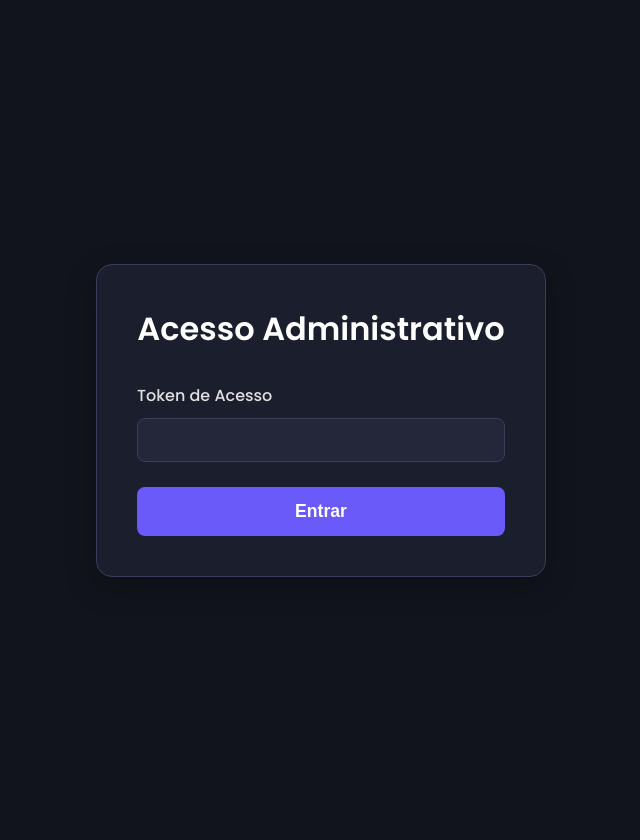
After one commit to leonardosete/meu-dash, a Flask app: page /admin in a window 1280 px wide. The commit adds this page. Shown: the whole page, without its empty margins (319-959 px from the left). Run offline with Flask 3, Linux system fonts and the light colour scheme.

Commit message:
feat(security): Implementa autenticação de admin e atualiza docs
Adiciona uma camada de segurança baseada em token de ambiente para proteger funcionalidades críticas e atualiza toda a documentação associada.

- Cria rotas de admin (/admin, /admin/login, /admin/logout) e uma página de login.
- Protege a rota de exclusão de relatórios, exigindo autenticação de admin.
- Melhora a usabilidade adicionando um card de 'Acesso Administrativo' na página inicial.
- Implementa exclusão em cascata no modelo de dados para garantir a integridade do banco.
- Adiciona testes de integração para validar o fluxo de segurança.
- Melhora a experiência do usuário com mensagens flash.
- Atualiza extensivamente a documentação (CONTRIBUTING.md, README.md, doc_tecnica.html) para detalhar a configuração do ADMIN_TOKEN em ambientes de desenvolvimento e produção (Kubernetes Secrets).

```diff
--- a/docs/doc_tecnica.html
+++ b/docs/doc_tecnica.html
@@ -247,7 +247,7 @@ docker build -t meu-dash-web .
 # Execução do container
 docker run -p 8000:8000 -v ./data:/app/data meu-dash-web</code></pre>
                 <h4><code>kubernetes.yaml</code></h4>
-                <p>Define os recursos para implantação em Kubernetes, incluindo <strong>PersistentVolumeClaim</strong> para o diretório <code>/app/data</code>, <strong>Deployment</strong> e <strong>Service</strong>.</p>
+                <p>Define os recursos para implantação em Kubernetes, incluindo <strong>StatefulSet</strong> e <strong>PersistentVolumeClaim</strong>. O manifesto está configurado para injetar o <code>ADMIN_TOKEN</code> como uma variável de ambiente a partir de um <strong>Kubernetes Secret</strong>. Para detalhes sobre como criar e gerenciar este segredo, consulte o <a href="../CONTRIBUTING.md">guia de contribuição</a>.</p>
             </div>
         </section>
 
--- a/src/app.py
+++ b/src/app.py
@@ -8,6 +8,7 @@ from flask import (
     request,
     redirect,
     url_for,
+    session,
     send_from_directory,
     jsonify,
     flash,
@@ -31,6 +32,7 @@ app.config["SQLALCHEMY_TRACK_MODIFICATIONS"] = False
 app.config["SECRET_KEY"] = (
     "uma-chave-secreta-forte-para-flash"  # NOVO: Chave secreta necessária para usar flash
 )
+app.config["ADMIN_TOKEN"] = os.getenv("ADMIN_TOKEN")
 db = SQLAlchemy(app)
 migrate = Migrate(app, db)
 
@@ -42,6 +44,20 @@ class Report(db.Model):
     report_path = db.Column(db.String(255))
     json_summary_path = db.Column(db.String(255))
     date_range = db.Column(db.String(100), nullable=True)
+
+    # Relacionamentos com TrendAnalysis para exclusão em cascata
+    trends_as_current = db.relationship(
+        "TrendAnalysis",
+        foreign_keys="TrendAnalysis.current_report_id",
+        back_populates="current_report",
+        cascade="all, delete-orphan",
+    )
+    trends_as_previous = db.relationship(
+        "TrendAnalysis",
+        foreign_keys="TrendAnalysis.previous_report_id",
+        back_populates="previous_report",
+        cascade="all, delete-orphan",
+    )
 
     def __repr__(self):
         return f"<Report {self.original_filename}>"
@@ -62,10 +78,10 @@ class TrendAnalysis(db.Model):
 
     # Relacionamentos para fácil acesso aos objetos Report
     current_report = db.relationship(
-        "Report", foreign_keys=[current_report_id], backref="trend_as_current"
+        "Report", foreign_keys=[current_report_id], back_populates="trends_as_current"
     )
     previous_report = db.relationship(
-        "Report", foreign_keys=[previous_report_id], backref="trend_as_previous"
+        "Report", foreign_keys=[previous_report_id], back_populates="trends_as_previous"
     )
 
     def __repr__(self):
@@ -205,7 +221,11 @@ def upload_file():
             TrendAnalysis=TrendAnalysis,  # Passa o novo modelo
             base_dir=BASE_DIR,
         )
-        if result:
+        if result and result.get("warning"):
+            # NOVO: Verifica primeiro se há um aviso.
+            flash(result["warning"], "warning")
+            return redirect(url_for("index"))
+        elif result:
             return redirect(
                 url_for(
                     "serve_report",
@@ -384,6 +404,14 @@ def delete_report(report_id):
         werkzeug.wrappers.Response: Uma resposta de redirecionamento de volta
         para a página de histórico de relatórios.
     """
+    # Protege a rota, permitindo acesso apenas a administradores.
+    if not session.get("is_admin"):
+        flash(
+            "Acesso negado. Você precisa ser um administrador para excluir relatórios.",
+            "error",
+        )
+        return redirect(url_for("admin_login_page"))
+
     report = Report.query.get_or_404(report_id)
 
     try:
@@ -408,6 +436,40 @@ def delete_report(report_id):
     return redirect(url_for("relatorios"))
 
 
+# --- NOVAS ROTAS DE ADMINISTRAÇÃO ---
+
+
+@app.route("/admin", methods=["GET"])
+def admin_login_page():
+    """Renderiza a página de login do administrador."""
+    # O template admin_login.html será criado na próxima etapa do plano.
+    return render_template("admin_login.html")
+
+
+@app.route("/admin/login", methods=["POST"])
+def admin_login():
+    """Processa a tentativa de login do administrador."""
+    token_fornecido = request.form.get("token")
+    admin_token_config = app.config.get("ADMIN_TOKEN")
+
+    # Verifica se o token de admin está configurado e se corresponde ao fornecido
+    if admin_token_config and token_fornecido == admin_token_config:
+        session["is_admin"] = True
+        flash("Login de administrador realizado com sucesso!", "success")
+        return redirect(url_for("relatorios"))
+    else:
+        flash("Token de administrador inválido.", "error")
+        return redirect(url_for("admin_login_page"))
+
+
+@app.route("/admin/logout")
+def admin_logout():
+    """Remove o status de administrador da sessão."""
+    session.pop("is_admin", None)
+    flash("Logout realizado com sucesso.", "info")
+    return redirect(url_for("index"))
+
+
 # --- INICIALIZAÇÃO DA APLICAÇÃO ---
 
 if __name__ == "__main__":
--- a/src/services.py
+++ b/src/services.py
@@ -186,6 +186,10 @@ def process_upload_and_generate_reports(
             logger.warning(
                 "O arquivo enviado não é cronologicamente mais recente. A análise de tendência será pulada."
             )
+            # Retorna um dicionário com o aviso para ser exibido na interface
+            return {
+                "warning": "Análise de tendência pulada: o arquivo enviado não é mais recente que o último analisado."
+            }
     else:
         logger.info(
             "Nenhum relatório anterior encontrado para comparação de tendência."
--- /dev/null
+++ b/templates/admin_login.html
@@ -0,0 +1,120 @@
+<!DOCTYPE html>
+<html lang="pt-BR">
+<head>
+    <meta charset="UTF-8">
+    <meta name="viewport" content="width=device-width, initial-scale=1.0">
+    <title>Admin Login</title>
+    <link rel="preconnect" href="https://fonts.googleapis.com">
+    <link rel="preconnect" href="https://fonts.gstatic.com" crossorigin>
+    <link href="https://fonts.googleapis.com/css2?family=Poppins:wght@400;500;600&display=swap" rel="stylesheet">
+    <style>
+        :root {
+            --bg-color: #12141D;
+            --card-color: #1B1E2C;
+            --text-color: #E0E0E0;
+            --primary-text-color: #FFFFFF;
+            --border-color: #3A3D5A;
+            --accent-color: #6A5AF9;
+            --accent-color-hover: #5848d8;
+            --danger-color: #e74a3b;
+            --font-family: 'Poppins', sans-serif;
+        }
+        body {
+            font-family: var(--font-family);
+            background-color: var(--bg-color);
+            color: var(--text-color);
+            display: flex;
+            justify-content: center;
+            align-items: center;
+            min-height: 100vh;
+            margin: 0;
+            padding: 20px;
+        }
+        .container {
+            max-width: 450px;
+            width: 100%;
+        }
+        .card {
+            background: var(--card-color);
+            border: 1px solid var(--border-color);
+            border-radius: 16px;
+            padding: 40px;
+            box-shadow: 0 10px 30px rgba(0,0,0,0.25);
+            text-align: center;
+        }
+        h1 {
+            color: var(--primary-text-color);
+            font-weight: 600;
+            margin-top: 0;
+            margin-bottom: 30px;
+        }
+        .form-group {
+            margin-bottom: 25px;
+            text-align: left;
+        }
+        label {
+            display: block;
+            font-weight: 500;
+            margin-bottom: 10px;
+        }
+        input[type="password"] {
+            width: 100%;
+            padding: 12px;
+            background-color: #24273A;
+            border: 1px solid var(--border-color);
+            border-radius: 8px;
+            color: var(--text-color);
+            font-size: 1em;
+            box-sizing: border-box;
+        }
+        button {
+            background-color: var(--accent-color);
+            color: white;
+            border: none;
+            padding: 14px 30px;
+            border-radius: 8px;
+            cursor: pointer;
+            font-weight: 600;
+            font-size: 1.1em;
+            transition: background-color 0.2s;
+            width: 100%;
+        }
+        button:hover {
+            background-color: var(--accent-color-hover);
+        }
+        .flash-message {
+            padding: 15px;
+            border-radius: 8px;
+            margin-bottom: 20px;
+            text-align: left;
+            border: 1px solid;
+        }
+        .flash-message.error {
+            color: var(--danger-color);
+            background-color: rgba(231, 74, 59, 0.1);
+            border-color: var(--danger-color);
+        }
+    </style>
+</head>
+<body>
+    <div class="container">
+        <div class="card">
+            <h1>Acesso Administrativo</h1>
+            {% with messages = get_flashed_messages(with_categories=true) %}
+                {% if messages %}
+                    {% for category, message in messages %}
+                        <div class="flash-message {{ category }}">{{ message }}</div>
+                    {% endfor %}
+                {% endif %}
+            {% endwith %}
+            <form action="{{ url_for('admin_login') }}" method="POST">
+                <div class="form-group">
+                    <label for="token">Token de Acesso</label>
+                    <input type="password" id="token" name="token" required>
+                </div>
+                <button type="submit">Entrar</button>
+            </form>
+        </div>
+    </div>
+</body>
+</html>
--- a/templates/relatorios.html
+++ b/templates/relatorios.html
@@ -158,9 +158,11 @@
                             <td>
                                 <div class="action-buttons">
                                     <a href="{{ report.url }}" class="action-link">Visualizar</a>
+                                    {% if session.is_admin %}
                                     <form action="{{ url_for('delete_report', report_id=report.id) }}" method="POST" onsubmit="return confirm('Tem certeza que deseja excluir este relatório? Esta ação não pode ser desfeita.');">
                                         <button type="submit" class="action-button delete-button">Excluir</button>
                                     </form>
+                                    {% endif %}
                                 </div>
                             </td>
                         </tr>
```
Also changed, not shown: CONTRIBUTING.md (+56 -3 lines), PLAN-SECURITY.md (added, +40 -0 lines), kubernetes.yaml (+9 -0 lines), templates/upload.html (+60 -0 lines), tests/test_integracao.py (+0 -2 lines), src/admin_login.html (added).
